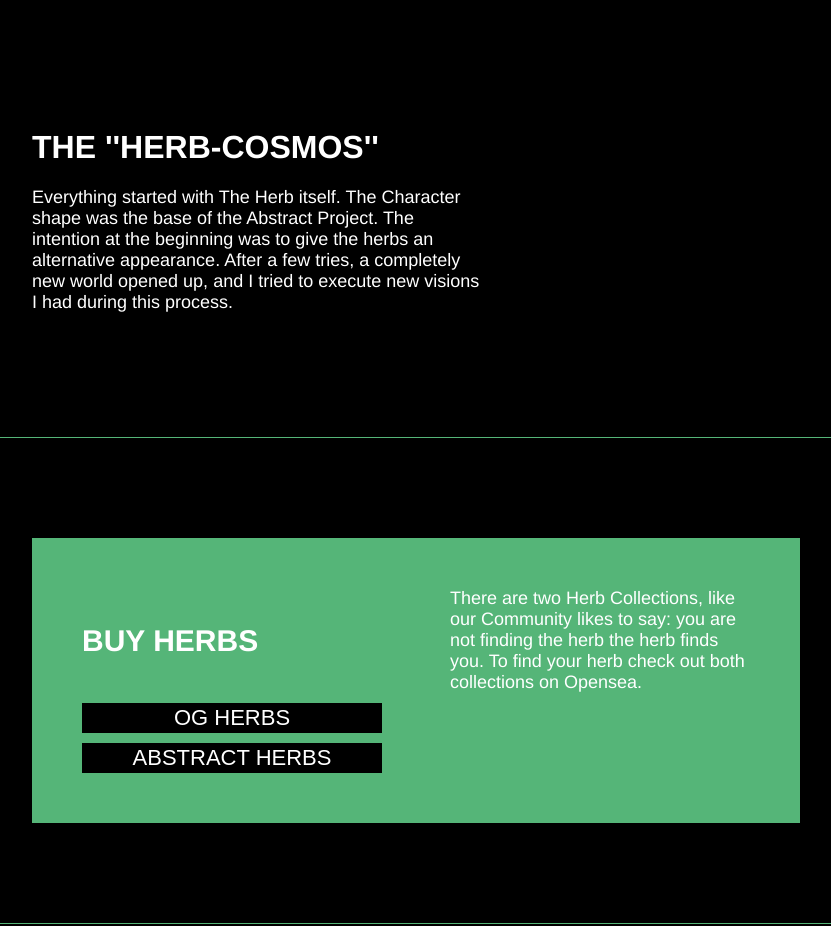
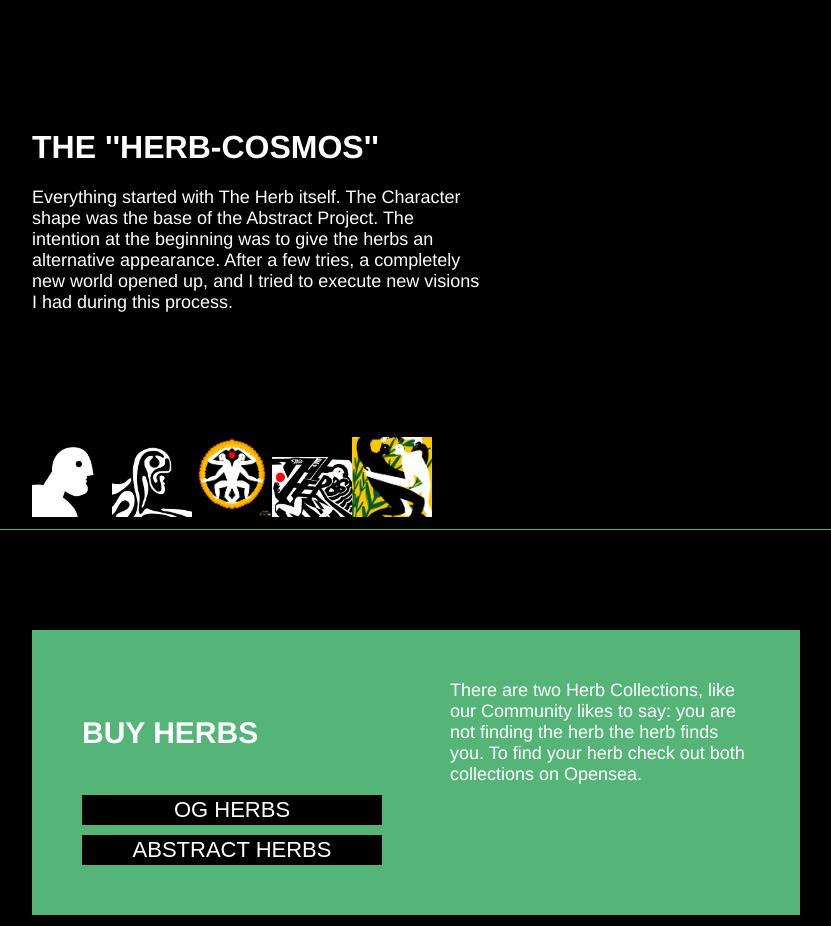
Before and after one commit to Codyvegas/abstract-herbs, a React (Create React App) app: page /project in a window 1280 px wide. Shown: the part 1700-2626 px from the top of the page, without its empty margins (224-1055 px from the left). Built offline with nearby package versions, Linux system fonts and the light colour scheme.

Commit message:
added functionality for importing images into image grid

```diff
--- /dev/null
+++ b/src/presentation/components/imageGrid/ImageGrid.js
@@ -0,0 +1,22 @@
+import "./ImageGrid.css";
+
+function ImageGrid({ images = [], imageWidth = "50px", numColumns = 1 }) {
+  return (
+    <div className="image-grid-container">
+      <div className="image-grid-contents">
+        {images.map((imageSrc, index) => {
+          return (
+            <img
+              src={imageSrc}
+              alt={`nft-${index + 1}`}
+              key={`nft-${index + 1}`}
+              style={{ width: imageWidth }}
+            />
+          );
+        })}
+      </div>
+    </div>
+  );
+}
+
+export default ImageGrid;
--- a/src/presentation/pages/projectPage/ProjectPage.js
+++ b/src/presentation/pages/projectPage/ProjectPage.js
@@ -10,8 +10,14 @@ import {
   roadmapP,
 } from "./constants";
 import Purchase from "../../components/purchase/Purchase";
+import ImageGrid from "../../components/imageGrid/ImageGrid";
+import { gatherImagesFromFolder } from "../../../utils/utils";
 
 function ProjectPage() {
+  const projectPageNfts = gatherImagesFromFolder(
+    require.context("../../../assets/images", false, /\.(png|jpe?g|svg)$/)
+  );
+
   return (
     <div className="project-page">
       <div className="welcome-container">
@@ -21,9 +27,16 @@ function ProjectPage() {
         <strong>WELCOME TO THE HERBS FAM</strong>
       </div>
       <hr />
-      <div className="herbcosmos">
-        <h1>{headerMessage}</h1>
-        <p>{herbCosmos}</p>
+      <div className="herbcosmos-container">
+        <div className="herbcosmos">
+          <h1>{headerMessage}</h1>
+          <p>{herbCosmos}</p>
+        </div>
+        <ImageGrid
+          images={projectPageNfts}
+          imageWidth={"80px"}
+          numColumns={2}
+        />
       </div>
       <hr />
       <Purchase />
--- /dev/null
+++ b/src/utils/utils.js
@@ -0,0 +1,3 @@
+export const gatherImagesFromFolder = (r) => {
+  return r.keys().map(r);
+};
```
Also changed, not shown: src/presentation/components/imageGrid/ImageGrid.css (added).
